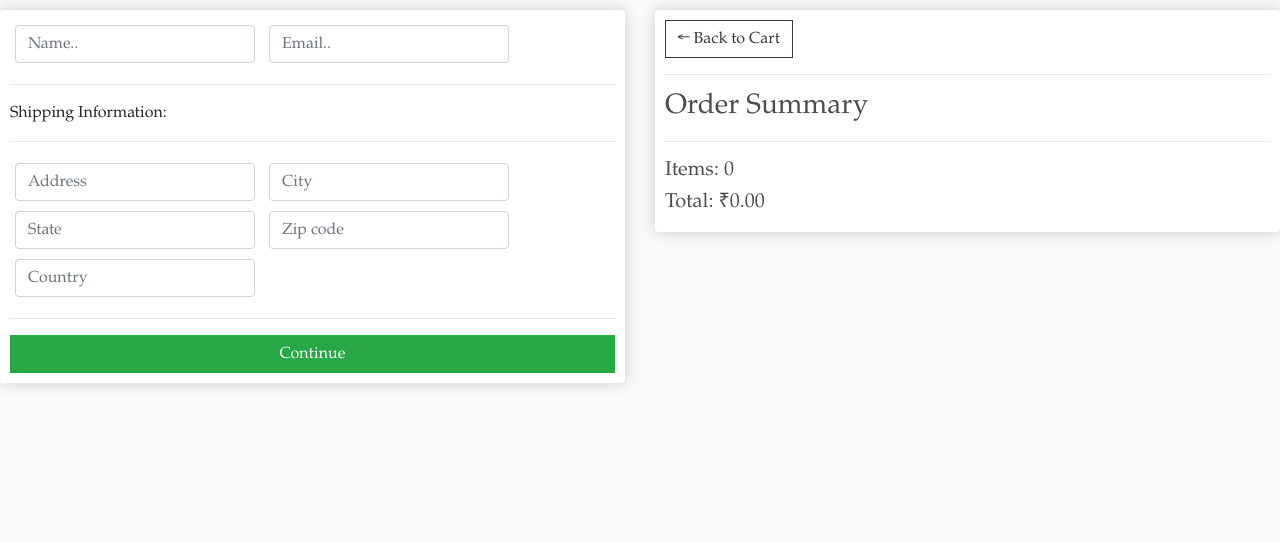
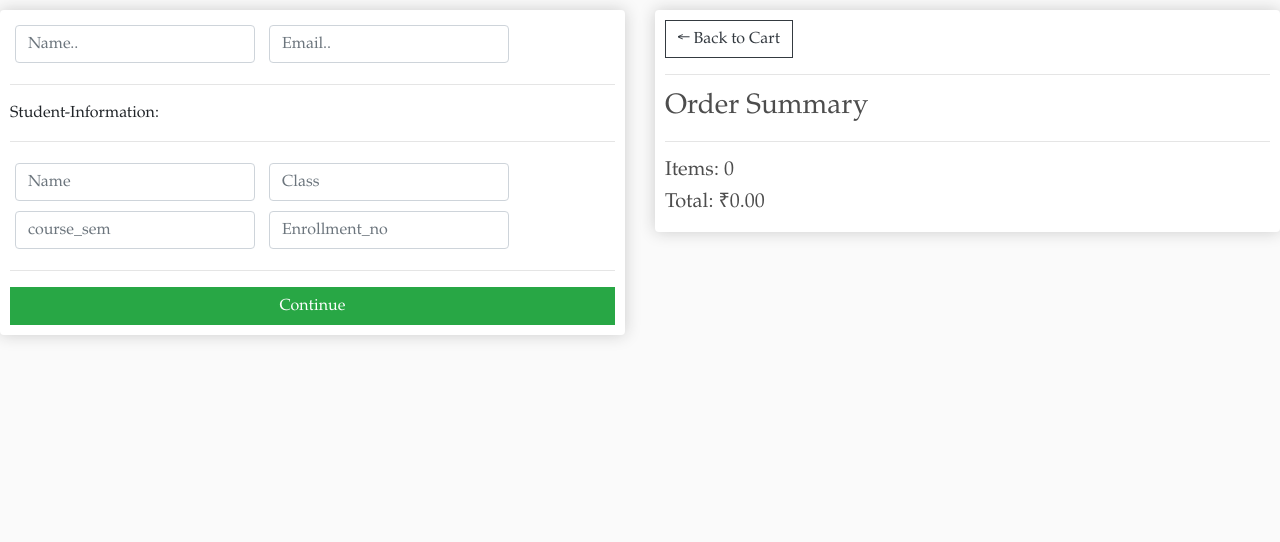
Before and after one commit to guru1112001/canteen, a Django app: template canteen/food/templates/food/checkout.html in a window 1280 px wide. Shown: the part 66-608 px from the top of the page. Run offline with Django 4.2, Linux system fonts and the light colour scheme; the template is opened without the code that fills it: values that come from a table or form of the project are taken from there, others are empty; data comes from the database, SQL or seed files in the repository; both versions use the stored data as it was after the commit; some libraries are stand-ins or nearby versions.

Commit message:
done changing in template

```diff
--- a/canteen/food/templates/food/checkout.html
+++ b/canteen/food/templates/food/checkout.html
@@ -18,23 +18,21 @@
 
                 <div id="shipping-info">
                     <hr>
-                    <p>Shipping Information:</p>
+                    <p>Student-Information:</p>
                     <hr>
                     <div class="form-field">
-                        <input class="form-control" type="text" name="address" placeholder="Address">
+                        <input class="form-control" type="text" name="name" placeholder="Name">
                     </div>
                     <div class="form-field">
-                        <input class="form-control" type="text" name="city" placeholder="City">
+                        <input class="form-control" type="text" name="class" placeholder="Class">
                     </div>
                     <div class="form-field">
-                        <input class="form-control" type="text" name="state" placeholder="State">
+                        <input class="form-control" type="text" name="course_sem" placeholder="course_sem">
                     </div>
                     <div class="form-field">
-                        <input class="form-control" type="text" name="zipcode" placeholder="Zip code">
+                        <input class="form-control" type="text" name="enrollment_no" placeholder="Enrollment_no">
                     </div>
-                    <div class="form-field">
-                        <input class="form-control" type="text" name="country" placeholder="Country">
-                    </div>
+
                 </div>
 
                 <hr>
@@ -124,17 +122,17 @@
         }
 
         var shippingInfo = {
-            'address': null,
-            'city': null,
-            'state': null,
-            'zipcode': null,
+            'name': null,
+            'class': null,
+            'course_sem': null,
+            'enrollment_no': null,
         }
 
         if (take_away != 'No') {
-            shippingInfo.address = form.address.value
-            shippingInfo.city = form.city.value
-            shippingInfo.state = form.state.value
-            shippingInfo.zipcode = form.zipcode.value
+            shippingInfo.name = form.name.value
+            shippingInfo.class = form.class.value
+            shippingInfo.course_sem = form.course_sem.value
+            shippingInfo.enrollment_no = form.enrollment_no.value
         }
 
         if (user == 'AnonymousUser') {
```
Also changed, not shown: canteen/db.sqlite3.
